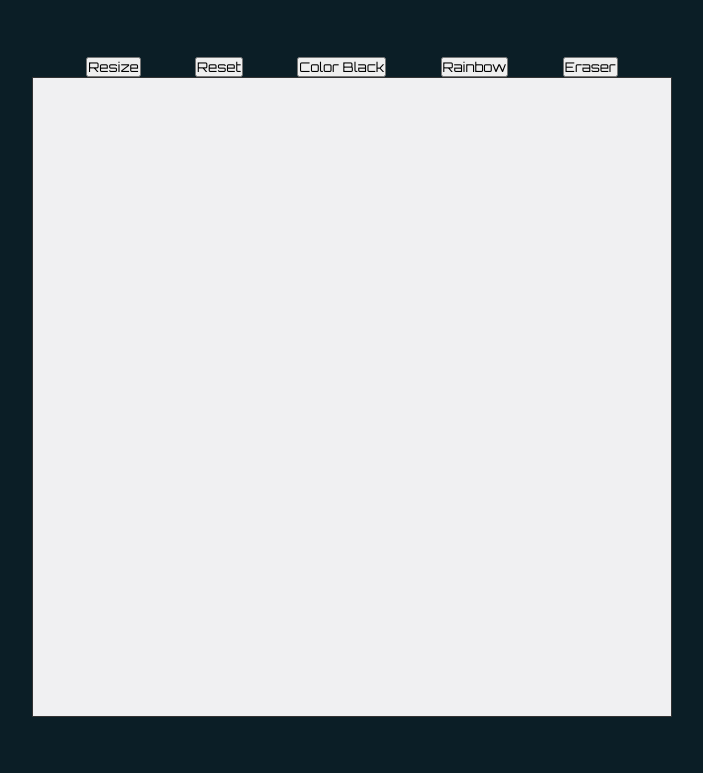
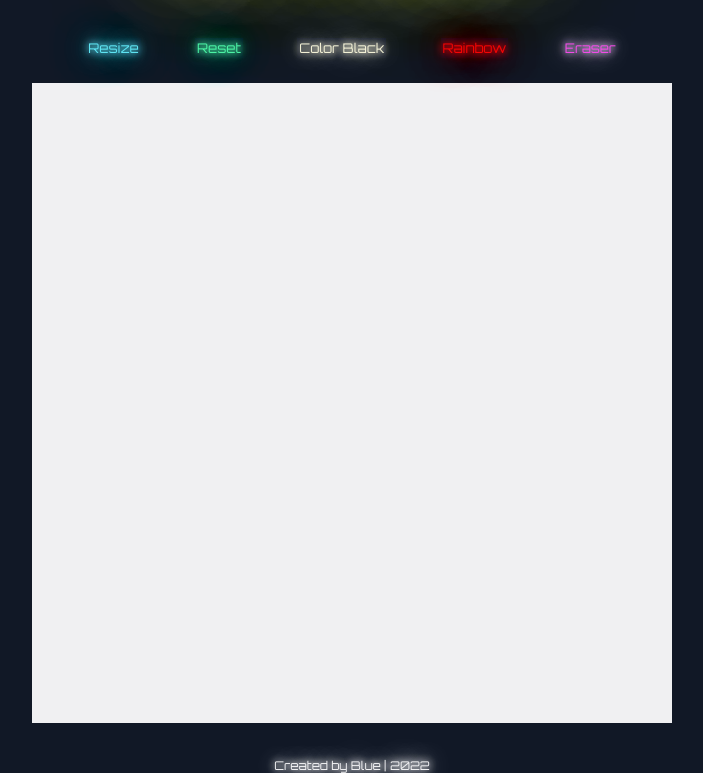
Before and after one commit to Supablu/Etch-A-Sketch, a plain HTML site: page index.html in a window 1280 px wide. Shown: the part 53-826 px from the top of the page, without its empty margins (288-991 px from the left). Before the commit the page ends 800 px from the top, so only its background shows below. Drawn offline with Linux system fonts and the light colour scheme.

Commit message:
Adjusted css and html

```diff
--- a/index.html
+++ b/index.html
@@ -27,6 +27,9 @@
         <div id='grid'></div>
         <div class="block"></div>
     </div>
+    <footer>
+        <p>Created by Blue | 2022</p>
+    </footer>
 
     <script src="script.js"></script>
 </body>
--- a/style.css
+++ b/style.css
@@ -12,12 +12,22 @@ body {
     flex-direction: column;
     align-items: center;
     justify-content: center;
-    background-color: #0B1E26;
+    background-color: #111826;
 }
 
 header {
     padding: 0 0 60px 0;
     color: #F2DB66;
+    font-size: 45px;
+    text-shadow:
+        /* 0 0 7px #F2DB66,
+        0 0 10px #F2DB66, */
+        0 0 21px #F2DB66,
+        0 0 42px #F2DB66,
+        0 0 82px #F2DB66,
+        0 0 92px #F2DB66,
+        0 0 102px #F2DB66,
+        0 0 151px #F2DB66;
 }
 
 #actions {
@@ -26,14 +36,99 @@ header {
     justify-content: space-evenly;
 }
 
-button {}
+button {
+    border: none;
+    padding: 2px;
+    margin-bottom: 25px;
+    border: none;
+    background-color: #111826;
+    cursor: pointer;
+}
 
+.resize {
+    color: #5EE3F2;
+    text-shadow:
+        0 0 7px #5EE3F2,
+        0 0 10px #5EE3F2,
+        0 0 21px #5EE3F2,
+        0 0 42px #5EE3F2,
+        0 0 82px #5EE3F2,
+        0 0 92px #5EE3F2,
+        0 0 102px #5EE3F2,
+        0 0 151px #5EE3F2;
+}
+
+#reset {
+    color: #4BF2A4;
+    text-shadow:
+        0 0 7px #4BF2A4,
+        0 0 10px #4BF2A4,
+        0 0 21px #4BF2A4,
+        0 0 42px #4BF2A4,
+        0 0 82px #4BF2A4,
+        0 0 92px #4BF2A4,
+        0 0 102px #4BF2A4,
+        0 0 151px #4BF2A4;
+}
+
+#black {
+    color: #F2F0D5;
+    text-shadow:
+        0 0 7px #F2F0D5,
+        0 0 10px #F2F0D5,
+        0 0 21px #F2F0D5,
+        0 0 42px #F2F0D5,
+        0 0 82px #F2F0D5,
+        0 0 92px #F2F0D5,
+        0 0 102px #F2F0D5,
+        0 0 151px #F2F0D5;
+}
+
+#rainbow {
+    color: #F20505;
+    text-shadow:
+        0 0 7px #F20505,
+        0 0 10px #F20505,
+        0 0 21px #F20505,
+        0 0 42px #F20505,
+        0 0 82px #F20505,
+        0 0 92px #F20505,
+        0 0 102px #F20505,
+        0 0 151px #F20505;
+}
+
+#eraser {
+    color: #F24BE7;
+    text-shadow:
+        0 0 7px #E4C2F2,
+        0 0 10px #E4C2F2,
+        0 0 21px #E4C2F2,
+        0 0 42px #E4C2F2,
+        0 0 82px #E4C2F2,
+        0 0 92px #E4C2F2,
+        0 0 102px #E4C2F2,
+        0 0 151px #E4C2F2;
+}
 
 #grid {
     width: 40rem;
     height: 40rem;
-    border: 1px solid #333;
     display: grid;
     flex-wrap: grid;
     background-color: #F0F0F2;
 }
+
+footer {
+    margin-top: 35px;
+    font-size: 12px;
+    color: #F0F0F2;
+    text-shadow:
+        0 0 7px #F0F0F2,
+        0 0 10px #F0F0F2,
+        0 0 21px #F0F0F2,
+        0 0 42px #F0F0F2,
+        0 0 82px #F0F0F2,
+        0 0 92px #F0F0F2,
+        0 0 102px #F0F0F2,
+        0 0 151px #F0F0F2;
+}
```
